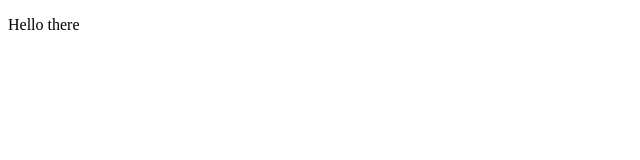
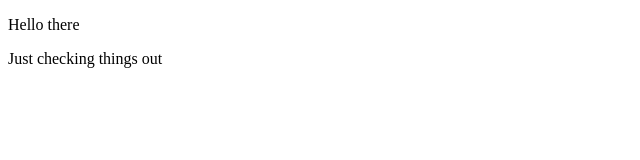
Before and after one commit to Gav217/mod2_solution, a plain HTML site: page site/index.html in a window 1280 px wide. Shown: the whole page, without its empty margins (0-640 px from the left). Drawn offline with Linux system fonts and the light colour scheme.

Commit message:
content test

```diff
--- a/site/index.html
+++ b/site/index.html
@@ -6,6 +6,6 @@
 <body>
 <p>Hello there</p>
 
-
+<p>Just checking things out</p>
 </body>
 </html>
```
